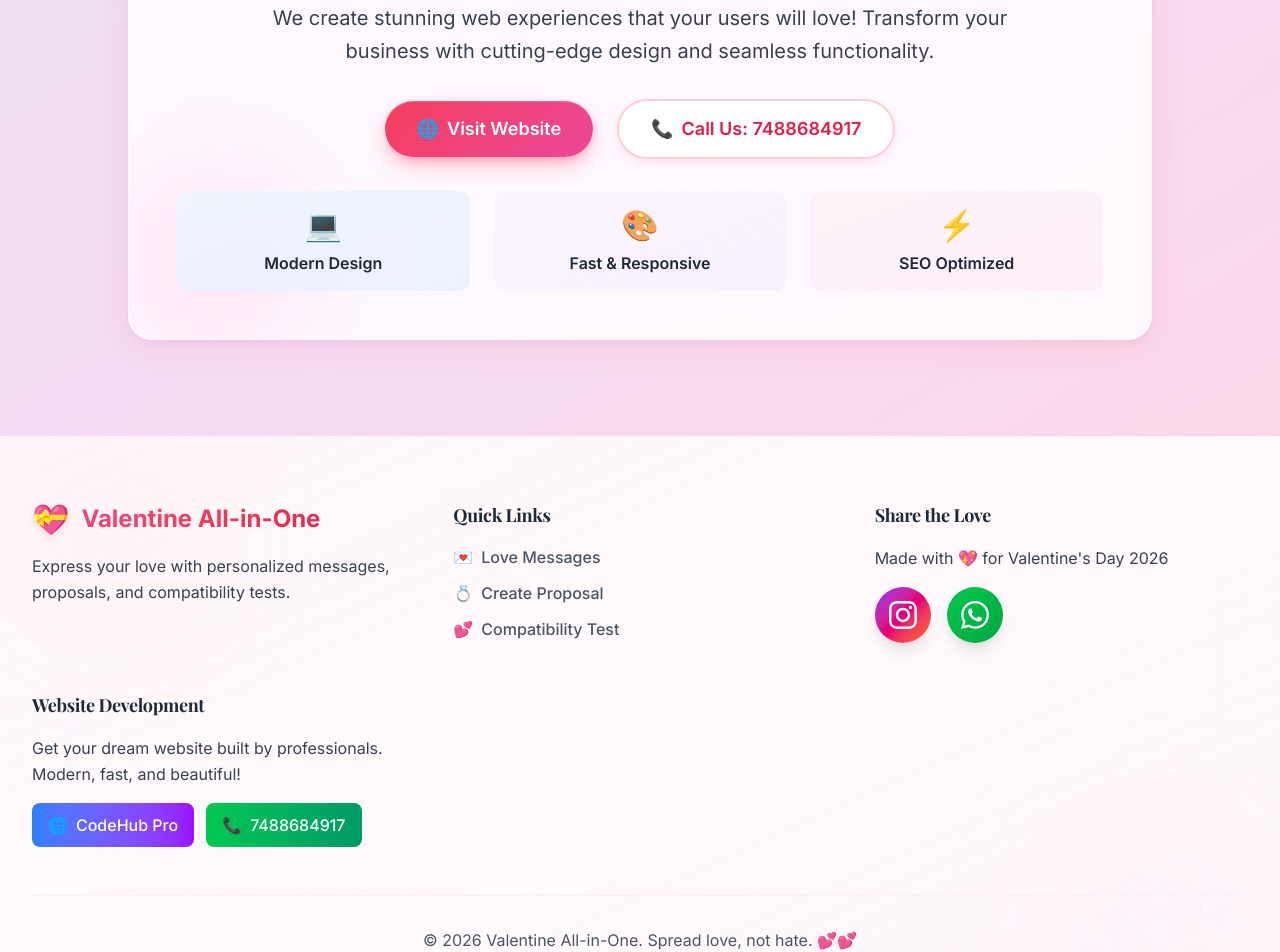
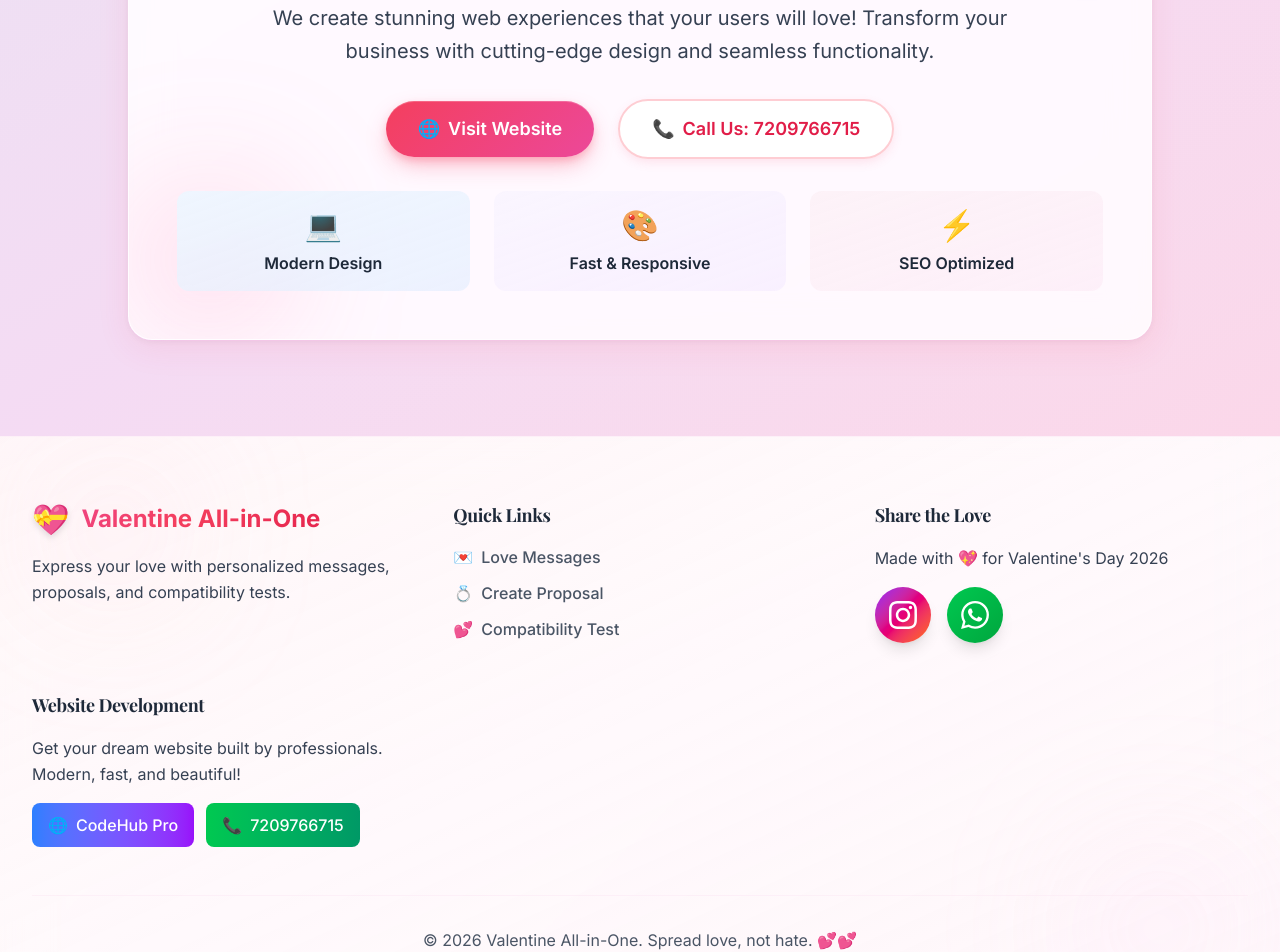
Before and after one commit to Krishnamurari7/Valen, a Next.js app: page / in a window 1280 px wide. Shown: the part 3188-4140 px from the top of the page. Built offline with nearby package versions, Linux system fonts and the light colour scheme; no server answers; a web font is replaced by a local one.

Commit message:
Update mobile number to 7209766715

```diff
--- a/app/page.tsx
+++ b/app/page.tsx
@@ -466,13 +466,13 @@ export default function Home() {
                 </motion.a>
 
                 <motion.a
-                  href={`tel:7488684917`}
+                  href={`tel:7209766715`}
                   whileHover={{ scale: 1.05, y: -2 }}
                   whileTap={{ scale: 0.95 }}
                   className="btn-secondary text-sm sm:text-base md:text-lg px-6 sm:px-8 md:px-10 py-3 sm:py-4 min-h-[44px] touch-manipulation flex items-center gap-2"
                 >
                   <span>📞</span>
-                  <span>{tPromo('callUs')}: 7488684917</span>
+                  <span>{tPromo('callUs')}: 7209766715</span>
                 </motion.a>
               </div>
 
--- a/components/Footer.tsx
+++ b/components/Footer.tsx
@@ -146,13 +146,13 @@ export default function Footer() {
                 <span>CodeHub Pro</span>
               </motion.a>
               <motion.a
-                href={`tel:7488684917`}
+                href={`tel:7209766715`}
                 whileHover={{ scale: 1.05, y: -2 }}
                 whileTap={{ scale: 0.95 }}
                 className="inline-flex items-center gap-2 text-sm sm:text-base px-4 py-2 rounded-lg bg-gradient-to-r from-green-500 to-emerald-600 text-white font-medium hover:shadow-lg transition-all duration-300 min-h-[44px] touch-manipulation"
               >
                 <span>📞</span>
-                <span>7488684917</span>
+                <span>7209766715</span>
               </motion.a>
             </div>
           </div>
--- a/components/PromotionBanner.tsx
+++ b/components/PromotionBanner.tsx
@@ -42,7 +42,7 @@ export default function PromotionBanner({ variant = 'compact', className = '' }:
               <span className="hidden sm:inline">Visit</span>
             </motion.a>
             <motion.a
-              href="tel:7488684917"
+              href="tel:7209766715"
               whileHover={{ scale: 1.05 }}
               whileTap={{ scale: 0.95 }}
               className="px-4 sm:px-5 py-2 sm:py-2.5 text-xs sm:text-sm rounded-lg bg-gradient-to-r from-green-500 to-emerald-600 text-white font-semibold hover:shadow-lg transition-all duration-300 min-h-[40px] sm:min-h-[44px] flex items-center justify-center gap-2 touch-manipulation whitespace-nowrap flex-1 sm:flex-initial"
@@ -96,13 +96,13 @@ export default function PromotionBanner({ variant = 'compact', className = '' }:
             <span>{t('visitWebsite')}</span>
           </motion.a>
           <motion.a
-            href="tel:7488684917"
+            href="tel:7209766715"
             whileHover={{ scale: 1.05, y: -2 }}
             whileTap={{ scale: 0.95 }}
             className="px-5 sm:px-6 md:px-8 py-2.5 sm:py-3 rounded-lg bg-gradient-to-r from-green-500 to-emerald-600 text-white font-medium hover:shadow-xl transition-all duration-300 min-h-[44px] flex items-center gap-2 touch-manipulation text-sm sm:text-base"
           >
             <span>📞</span>
-            <span>{t('callUs')}: 7488684917</span>
+            <span>{t('callUs')}: 7209766715</span>
           </motion.a>
         </div>
       </div>
```
